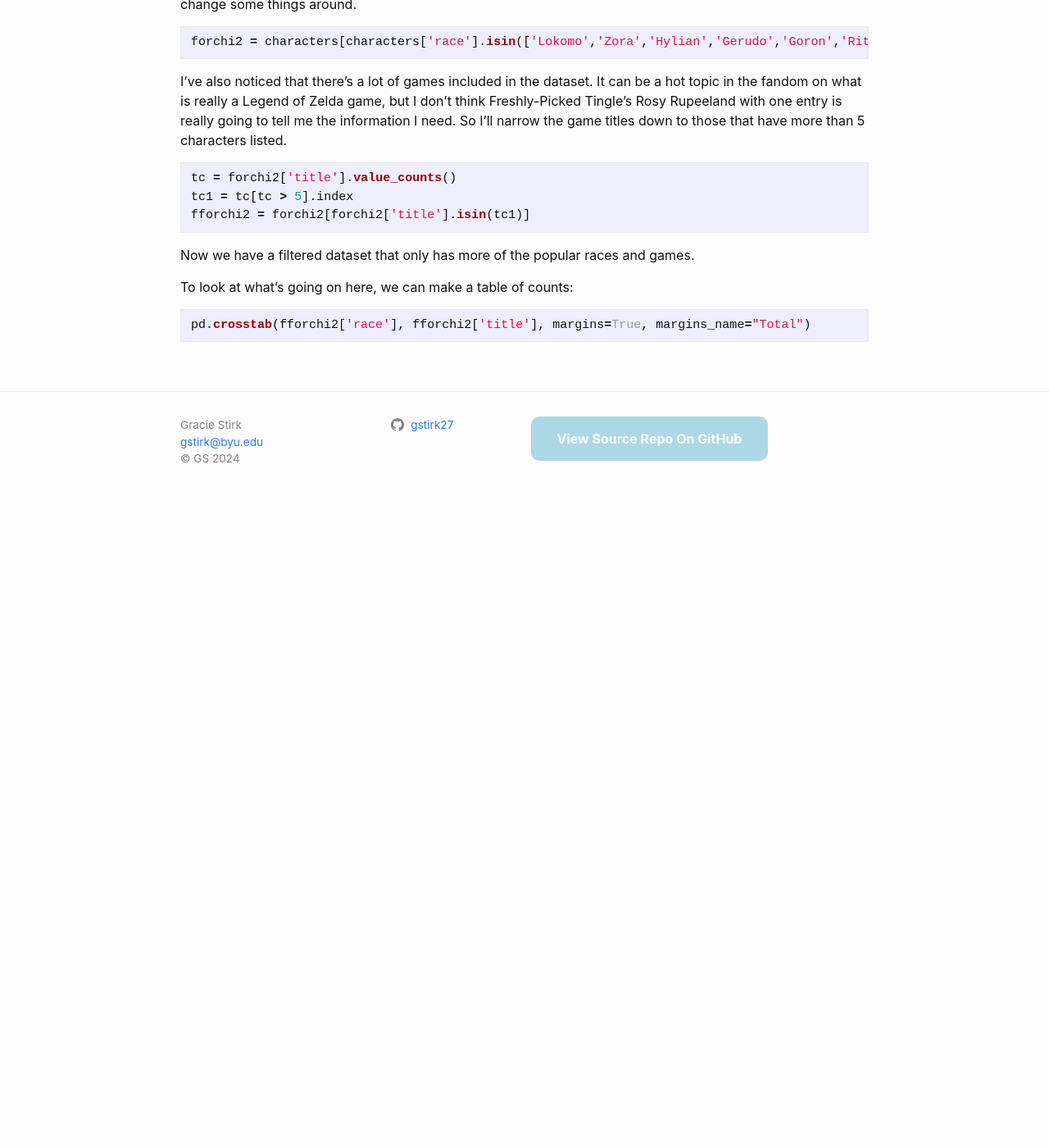
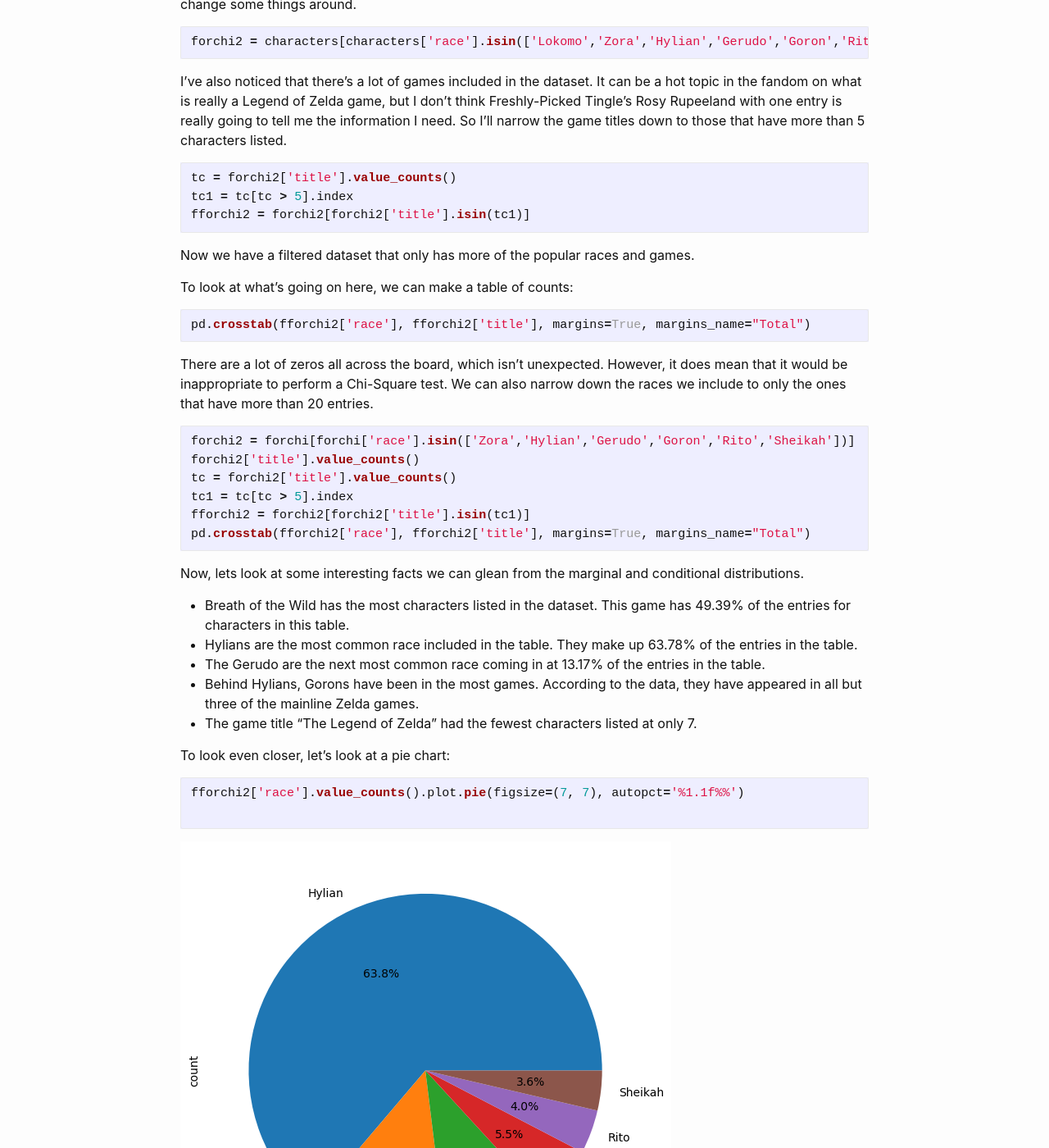
Before and after one commit to gstirk27/Gracie-s-Blog, a Jekyll site: the page built from _posts/2024-11-06-curated-API.md, in a window 1280 px wide and 1400 px high, scrolled down 2650 px. Shown: the whole window at 82% size. Built offline with Jekyll 4.4.1, drawn with Linux system fonts in a browser that asks for light colours; comment, search, counter and statistics services are not loaded; before the commit the page ends 3280 px from its top, so only the background shows below that; some of the changed text lies outside the part shown.

Commit message:
added second pie chart

````diff
--- a/_posts/2024-11-06-curated-API.md
+++ b/_posts/2024-11-06-curated-API.md
@@ -111,3 +111,35 @@
 ```python
 pd.crosstab(fforchi2['race'], fforchi2['title'], margins=True, margins_name="Total")
 ```
+
+There are a lot of zeros all across the board, which isn't unexpected. However, it does mean that it would be inappropriate to perform a Chi-Square test. We can also narrow down the races we include to only the ones that have more than 20 entries.
+
+```python
+forchi2 = forchi[forchi['race'].isin(['Zora','Hylian','Gerudo','Goron','Rito','Sheikah'])]
+forchi2['title'].value_counts()
+tc = forchi2['title'].value_counts()
+tc1 = tc[tc > 5].index
+fforchi2 = forchi2[forchi2['title'].isin(tc1)]
+pd.crosstab(fforchi2['race'], fforchi2['title'], margins=True, margins_name="Total")
+```
+Now, lets look at some interesting facts we can glean from the marginal and conditional distributions.
+
+- Breath of the Wild has the most characters listed in the dataset. This game has 49.39% of the entries for characters in this table.
+- Hylians are the most common race included in the table. They make up 63.78% of the entries in the table.
+- The Gerudo are the next most common race coming in at 13.17% of the entries in the table.
+- Behind Hylians, Gorons have been in the most games. According to the data, they have appeared in all but three of the mainline Zelda games.
+- The game title "The Legend of Zelda" had the fewest characters listed at only 7.
+
+To look even closer, let's look at a pie chart:
+```python
+fforchi2['race'].value_counts().plot.pie(figsize=(7, 7), autopct='%1.1f%%')
+
+```
+![Race-Pie-Chart](/assets/images/race-pie-chart.png)
+
+And the one for titles:
+```python
+fforchi2.reset_index(inplace=True)
+fforchi2['title'].value_counts().plot.pie(figsize=(7, 7), autopct='%1.1f%%')
+```
+![Game-Pie-Chart](/assets/images/game-pie-chart.png)
````
Also changed, not shown: assets/images/game-pie-chart.png (added).
